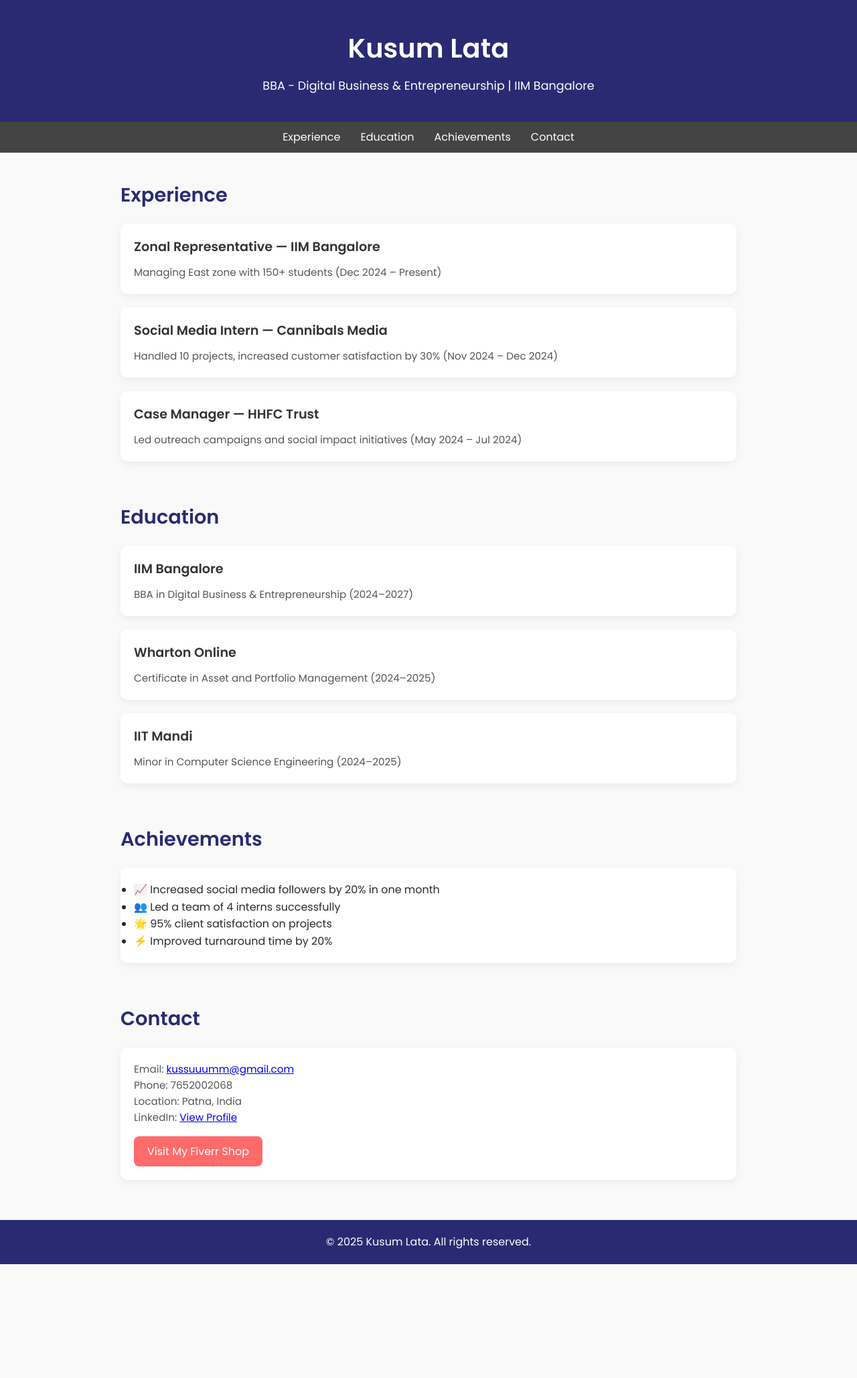
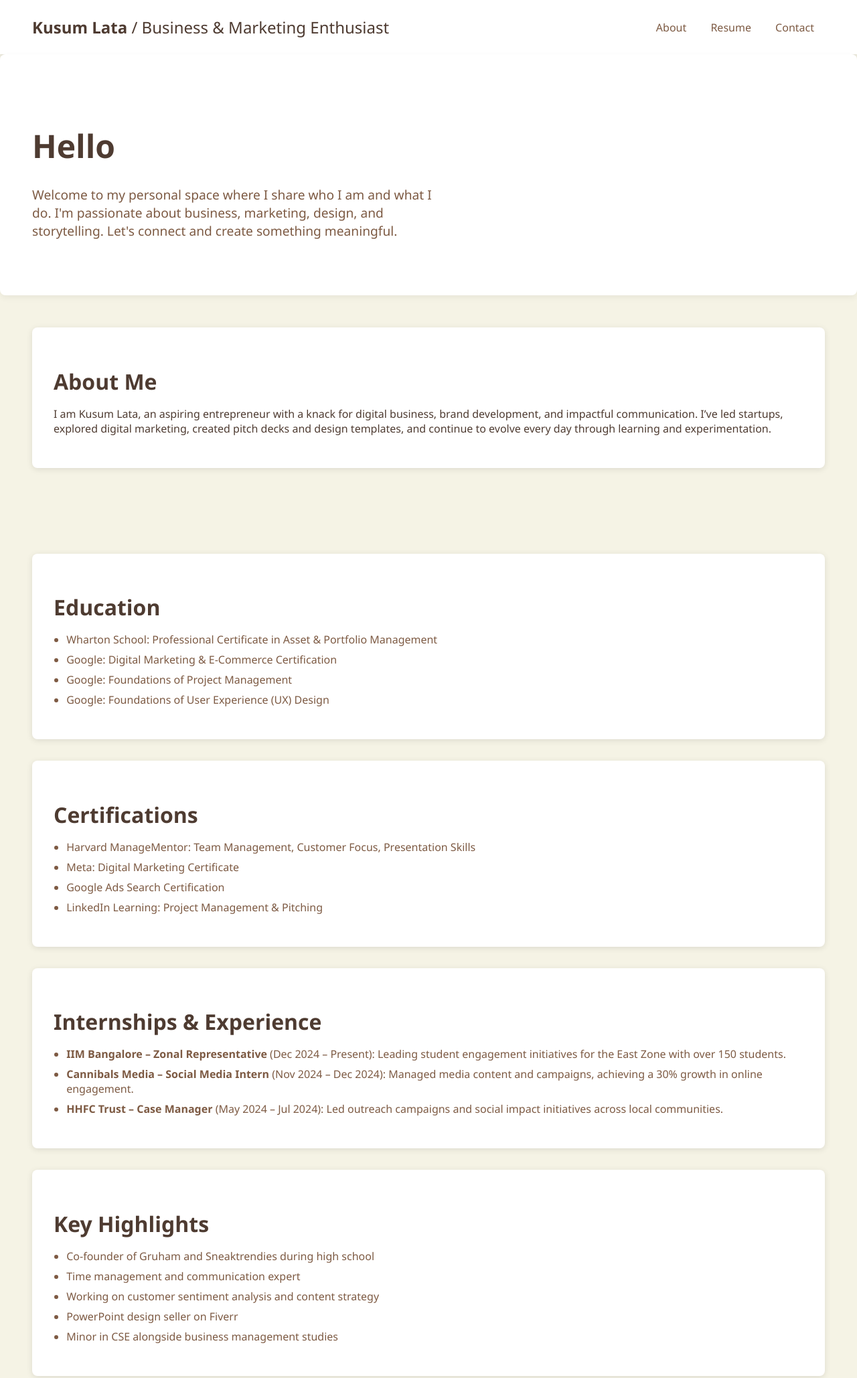
Before and after one commit to kussuuumm/PORTFOLIOWD, a plain HTML site: page index.html in a window 1280 px wide. Shown: the top 2058 px of the page at 67% size. Before the commit the page ends 1888 px from the top, so only its background shows below. Drawn offline with Linux system fonts and the light colour scheme.

Commit message:
Add files via upload

```diff
--- a/index.html
+++ b/index.html
@@ -4,183 +4,188 @@
   <meta charset="UTF-8" />
   <meta name="viewport" content="width=device-width, initial-scale=1.0" />
   <title>Kusum Lata | Portfolio</title>
-  <link href="https://fonts.googleapis.com/css2?family=Poppins:wght@300;400;600&display=swap" rel="stylesheet">
-  <link rel="stylesheet" href="style.css" />
   <style>
-    * {
+    body {
+      font-family: 'Segoe UI', Tahoma, Geneva, Verdana, sans-serif;
       margin: 0;
       padding: 0;
-      box-sizing: border-box;
+      background-color: #f5f3e5; /* Beige background */
+      color: #4e3b31; /* Dark brown text */
     }
-
-    body {
-      font-family: 'Poppins', sans-serif;
-      background-color: #f9f9f9;
-      color: #2a2a2a;
-      line-height: 1.6;
+    header {
+      background: #fff; /* White header */
+      padding: 1.5rem 3rem;
+      display: flex;
+      justify-content: space-between;
+      align-items: center;
+      box-shadow: 0 4px 8px rgba(0, 0, 0, 0.1);
     }
-
-    header {
-      background-color: #2a2a72;
-      color: #fff;
-      padding: 40px 20px;
+    header div {
+      color: #4e3b31;
+      font-size: 1.5rem;
+    }
+    nav a {
+      margin: 0 1rem;
+      text-decoration: none;
+      color: #7d5a43; /* Light brown for links */
+      font-weight: 500;
+    }
+    nav a:hover {
+      color: #4e3b31; /* Dark brown on hover */
+    }
+    .intro {
+      padding: 4rem 3rem;
+      display: flex;
+      flex-direction: column;
+      justify-content: center;
+      align-items: flex-start;
+      background-color: #fff; /* White background for the section */
+      border-radius: 8px;
+      box-shadow: 0 4px 10px rgba(0, 0, 0, 0.05);
+    }
+    .intro h1 {
+      font-size: 3rem;
+      margin-bottom: 0.5rem;
+      color: #4e3b31; /* Dark brown for the title */
+    }
+    .intro p {
+      font-size: 1.2rem;
+      max-width: 600px;
+      color: #7d5a43; /* Lighter brown for the paragraph text */
+    }
+    section {
+      padding: 3rem;
+    }
+    .box {
+      background: #fff; /* White background for content boxes */
+      padding: 2rem;
+      border-radius: 8px;
+      box-shadow: 0 2px 10px rgba(0, 0, 0, 0.1);
+      margin-bottom: 2rem;
+    }
+    h2 {
+      font-size: 2rem;
+      margin-bottom: 1rem;
+      color: #4e3b31; /* Dark brown for section titles */
+    }
+    ul {
+      padding-left: 1.2rem;
+    }
+    ul li {
+      margin-bottom: 0.5rem;
+      font-size: 1rem;
+      color: #7d5a43; /* Lighter brown for list items */
+    }
+    footer {
+      background: #4e3b31; /* Dark brown footer */
+      color: #fff; /* White text */
+      padding: 2rem 3rem;
+      display: flex;
+      flex-direction: column;
+      gap: 0.5rem;
       text-align: center;
     }
-
-    header h1 {
-      font-size: 2.5rem;
-      margin-bottom: 10px;
-    }
-
-    header p {
-      font-size: 1.1rem;
-    }
-
-    nav {
-      background-color: #444;
-      padding: 10px 0;
-    }
-
-    nav ul {
-      display: flex;
-      justify-content: center;
-      list-style: none;
-      gap: 30px;
-    }
-
-    nav a {
+    .contact a {
       color: #fff;
       text-decoration: none;
-      font-weight: 500;
     }
-
-    main {
-      max-width: 960px;
-      margin: 40px auto;
-      padding: 0 20px;
+    .contact a:hover {
+      text-decoration: underline;
     }
-
-    section {
-      margin-bottom: 60px;
+    .box a {
+      background-color: #7d5a43; /* Light brown button */
+      color: #fff;
+      padding: 10px 20px;
+      border-radius: 5px;
+      text-decoration: none;
+      font-weight: bold;
+      transition: background-color 0.3s ease;
     }
-
-    h2 {
-      font-size: 1.8rem;
-      margin-bottom: 20px;
-      color: #2a2a72;
-    }
-
-    .card {
-      background: #fff;
-      padding: 20px;
-      border-radius: 10px;
-      box-shadow: 0 4px 12px rgba(0, 0, 0, 0.06);
-      margin-bottom: 20px;
-    }
-
-    .card h3 {
-      font-size: 1.2rem;
-      margin-bottom: 10px;
-      color: #333;
-    }
-
-    .card p {
-      font-size: 0.95rem;
-      color: #555;
-    }
-
-    footer {
-      text-align: center;
-      padding: 20px;
-      background-color: #2a2a72;
-      color: white;
-    }
-
-    a.button {
-      display: inline-block;
-      margin-top: 15px;
-      padding: 10px 20px;
-      background-color: #ff6b6b;
-      color: #fff;
-      border-radius: 8px;
-      text-decoration: none;
+    .box a:hover {
+      background-color: #5b3b2a; /* Darker brown on hover */
     }
   </style>
 </head>
 <body>
   <header>
-    <h1>Kusum Lata</h1>
-    <p>BBA - Digital Business & Entrepreneurship | IIM Bangalore</p>
+    <div><strong>Kusum Lata</strong> / Business & Marketing Enthusiast</div>
+    <nav>
+      <a href="#about">About</a>
+      <a href="#resume">Resume</a>
+      <a href="#contact">Contact</a>
+    </nav>
   </header>
 
-  <nav>
-    <ul>
-      <li><a href="#experience">Experience</a></li>
-      <li><a href="#education">Education</a></li>
-      <li><a href="#achievements">Achievements</a></li>
-      <li><a href="#contact">Contact</a></li>
-    </ul>
-  </nav>
+  <section class="intro">
+    <h1>Hello</h1>
+    <p>Welcome to my personal space where I share who I am and what I do. I'm passionate about business, marketing, design, and storytelling. Let's connect and create something meaningful.</p>
+  </section>
 
-  <main>
-    <section id="experience">
-      <h2>Experience</h2>
-      <div class="card">
-        <h3>Zonal Representative — IIM Bangalore</h3>
-        <p>Managing East zone with 150+ students (Dec 2024 – Present)</p>
-      </div>
-      <div class="card">
-        <h3>Social Media Intern — Cannibals Media</h3>
-        <p>Handled 10 projects, increased customer satisfaction by 30% (Nov 2024 – Dec 2024)</p>
-      </div>
-      <div class="card">
-        <h3>Case Manager — HHFC Trust</h3>
-        <p>Led outreach campaigns and social impact initiatives (May 2024 – Jul 2024)</p>
+  <section id="about">
+    <div class="box">
+      <h2>About Me</h2>
+      <p>I am Kusum Lata, an aspiring entrepreneur with a knack for digital business, brand development, and impactful communication. I’ve led startups, explored digital marketing, created pitch decks and design templates, and continue to evolve every day through learning and experimentation.</p>
     </div>
   </section>
 
-    <section id="education">
+  <section id="resume">
+    <div class="box">
       <h2>Education</h2>
-      <div class="card">
-        <h3>IIM Bangalore</h3>
-        <p>BBA in Digital Business & Entrepreneurship (2024–2027)</p>
+      <ul>
+        <li>Wharton School: Professional Certificate in Asset & Portfolio Management</li>
+        <li>Google: Digital Marketing & E-Commerce Certification</li>
+        <li>Google: Foundations of Project Management</li>
+        <li>Google: Foundations of User Experience (UX) Design</li>
+      </ul>
     </div>
-      <div class="card">
-        <h3>Wharton Online</h3>
-        <p>Certificate in Asset and Portfolio Management (2024–2025)</p>
+
+    <div class="box">
+      <h2>Certifications</h2>
+      <ul>
+        <li>Harvard ManageMentor: Team Management, Customer Focus, Presentation Skills</li>
+        <li>Meta: Digital Marketing Certificate</li>
+        <li>Google Ads Search Certification</li>
+        <li>LinkedIn Learning: Project Management & Pitching</li>
+      </ul>
     </div>
-      <div class="card">
-        <h3>IIT Mandi</h3>
-        <p>Minor in Computer Science Engineering (2024–2025)</p>
+
+    <div class="box">
+      <h2>Internships & Experience</h2>
+      <ul>
+        <li><strong>IIM Bangalore – Zonal Representative</strong> (Dec 2024 – Present): Leading student engagement initiatives for the East Zone with over 150 students.</li>
+        <li><strong>Cannibals Media – Social Media Intern</strong> (Nov 2024 – Dec 2024): Managed media content and campaigns, achieving a 30% growth in online engagement.</li>
+        <li><strong>HHFC Trust – Case Manager</strong> (May 2024 – Jul 2024): Led outreach campaigns and social impact initiatives across local communities.</li>
+      </ul>
     </div>
-    </section>
 
-    <section id="achievements">
-      <h2>Achievements</h2>
-      <div class="card">
+    <div class="box">
+      <h2>Key Highlights</h2>
       <ul>
-          <li>📈 Increased social media followers by 20% in one month</li>
-          <li>👥 Led a team of 4 interns successfully</li>
-          <li>🌟 95% client satisfaction on projects</li>
-          <li>⚡ Improved turnaround time by 20%</li>
+        <li>Co-founder of Gruham and Sneaktrendies during high school</li>
+        <li>Time management and communication expert</li>
+        <li>Working on customer sentiment analysis and content strategy</li>
+        <li>PowerPoint design seller on Fiverr</li>
+        <li>Minor in CSE alongside business management studies</li>
       </ul>
     </div>
   </section>
 
   <section id="contact">
+    <div class="box">
       <h2>Contact</h2>
-      <div class="card">
-        <p>Email: <a href="mailto:kussuuumm@gmail.com">kussuuumm@gmail.com</a></p>
-        <p>Phone: 7652002068</p>
-        <p>Location: Patna, India</p>
-        <p>LinkedIn: <a href="https://www.linkedin.com/in/kusum-lata-5634a4329/" target="_blank">View Profile</a></p>
-        <a class="button" href="https://www.fiverr.com" target="_blank">Visit My Fiverr Shop</a>
+      <p><strong>Email:</strong> <a href="mailto:kussuuumm@gmail.com">kussuuumm@gmail.com</a></p>
+      <p><strong>Phone:</strong> <a href="tel:+917652002068">+91 7652002068</a></p>
+      <p><strong>LinkedIn:</strong> <a href="https://www.linkedin.com/in/kusum-lata-5634a4329" target="_blank">kusum-lata-5634a4329</a></p>
+      <p><strong>Location:</strong> Patna, Bihar</p>
     </div>
   </section>
-  </main>
 
   <footer>
-    <p>&copy; 2025 Kusum Lata. All rights reserved.</p>
+    <p>© 2025 Kusum Lata. All rights reserved.</p>
+    <div class="contact">
+      <a href="mailto:kussuuumm@gmail.com">kussuuumm@gmail.com</a> |
+      <a href="https://www.linkedin.com/in/kusum-lata-5634a4329">LinkedIn</a>
+    </div>
   </footer>
 </body>
 </html>
```
Lines whose indentation alone changed are shown as unchanged.
